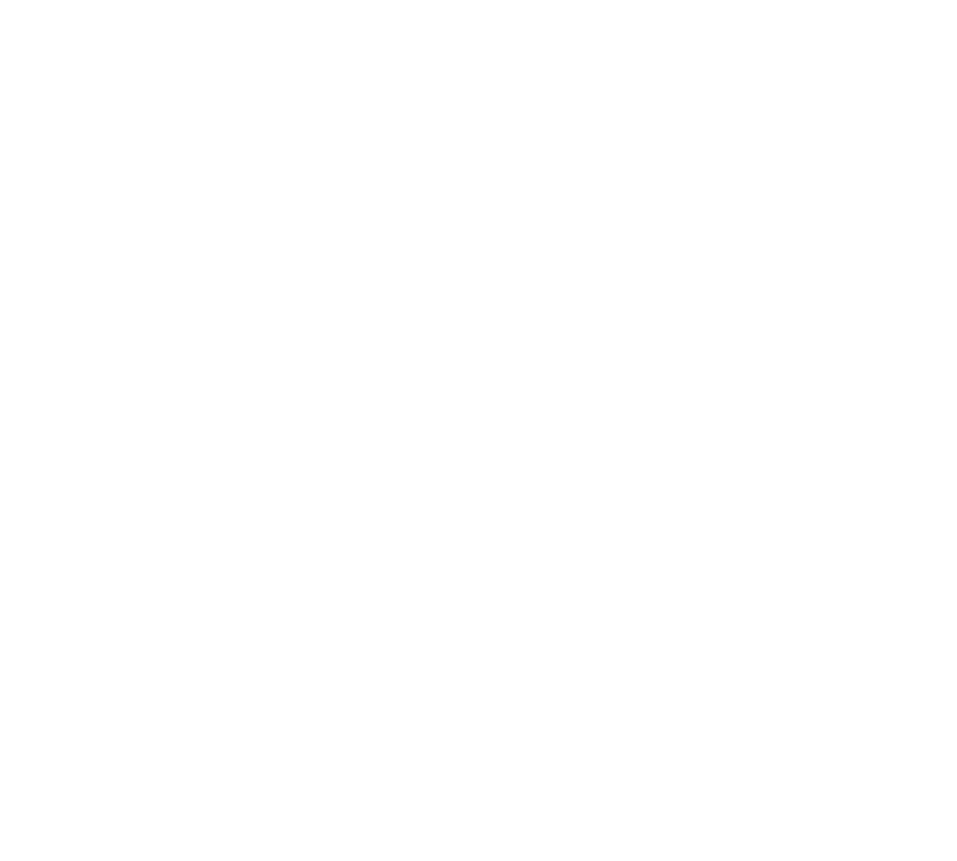
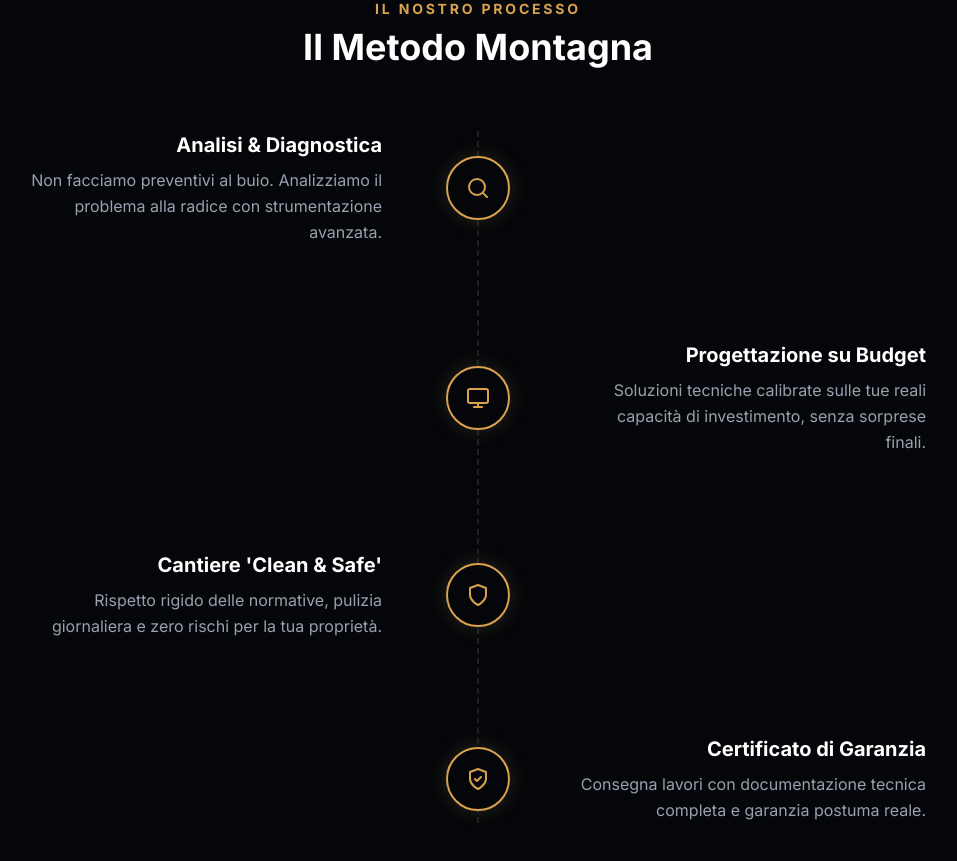
Before and after one commit to Dulo1/mcesite, a Next.js app: page / in a window 1280 px wide. Shown: the part 2040-2901 px from the top of the page, without its empty margins (162-1119 px from the left). Before the commit the page ends 1943 px from the top, so only its background shows below. Built offline with nearby package versions, Linux system fonts and the light colour scheme.

Commit message:
feat: Add ProcessTimeline component and integrate it into the home page.

```diff
--- a/app/page.tsx
+++ b/app/page.tsx
@@ -1,6 +1,7 @@
-import Hero from "../components/Hero";
-import TrustBar from "../components/TrustBar";
-import ServicesGrid from "../components/ServicesGrid";
+import Hero from "@/components/Hero";
+import TrustBar from "@/components/TrustBar";
+import ServicesGrid from "@/components/ServicesGrid";
+import ProcessTimeline from "@/components/ProcessTimeline";
 
 export default function Home() {
   return (
@@ -8,6 +9,7 @@
       <Hero />
       <TrustBar />
       <ServicesGrid />
+      <ProcessTimeline />
       {/* Other sections will be added here */}
     </main>
   );
--- /dev/null
+++ b/components/ProcessTimeline.tsx
@@ -0,0 +1,133 @@
+'use client';
+
+import React, { useEffect, useRef, useState } from 'react';
+
+const ProcessTimeline = () => {
+ const steps = [
+  {
+   title: "Analisi & Diagnostica",
+   description: "Non facciamo preventivi al buio. Analizziamo il problema alla radice con strumentazione avanzata.",
+   icon: (
+    <svg xmlns="http://www.w3.org/2000/svg" width="24" height="24" viewBox="0 0 24 24" fill="none" stroke="currentColor" strokeWidth="2" strokeLinecap="round" strokeLinejoin="round">
+     <circle cx="11" cy="11" r="8"></circle>
+     <line x1="21" y1="21" x2="16.65" y2="16.65"></line>
+    </svg>
+   )
+  },
+  {
+   title: "Progettazione su Budget",
+   description: "Soluzioni tecniche calibrate sulle tue reali capacità di investimento, senza sorprese finali.",
+   icon: (
+    <svg xmlns="http://www.w3.org/2000/svg" width="24" height="24" viewBox="0 0 24 24" fill="none" stroke="currentColor" strokeWidth="2" strokeLinecap="round" strokeLinejoin="round">
+     <rect x="2" y="3" width="20" height="14" rx="2" ry="2"></rect>
+     <line x1="8" y1="21" x2="16" y2="21"></line>
+     <line x1="12" y1="17" x2="12" y2="21"></line>
+    </svg>
+   )
+  },
+  {
+   title: "Cantiere 'Clean & Safe'",
+   description: "Rispetto rigido delle normative, pulizia giornaliera e zero rischi per la tua proprietà.",
+   icon: (
+    <svg xmlns="http://www.w3.org/2000/svg" width="24" height="24" viewBox="0 0 24 24" fill="none" stroke="currentColor" strokeWidth="2" strokeLinecap="round" strokeLinejoin="round">
+     <path d="M12 22s8-4 8-10V5l-8-3-8 3v7c0 6 8 10 8 10z"></path>
+    </svg>
+   )
+  },
+  {
+   title: "Certificato di Garanzia",
+   description: "Consegna lavori con documentazione tecnica completa e garanzia postuma reale.",
+   icon: (
+    <svg xmlns="http://www.w3.org/2000/svg" width="24" height="24" viewBox="0 0 24 24" fill="none" stroke="currentColor" strokeWidth="2" strokeLinecap="round" strokeLinejoin="round">
+     <path d="M12 22s8-4 8-10V5l-8-3-8 3v7c0 6 8 10 8 10z"></path>
+     <path d="M9 12l2 2 4-4"></path>
+    </svg>
+   )
+  }
+ ];
+
+ const [visibleSteps, setVisibleSteps] = useState<number[]>([]);
+ const containerRef = useRef<HTMLDivElement>(null);
+
+ useEffect(() => {
+  const observer = new IntersectionObserver(
+   (entries) => {
+    entries.forEach((entry) => {
+     if (entry.isIntersecting) {
+      const index = Number(entry.target.getAttribute('data-index'));
+      setVisibleSteps((prev) => {
+       if (prev.includes(index)) return prev;
+       return [...prev, index];
+      });
+      // Optional: Stop observing once visible
+      observer.unobserve(entry.target);
+     }
+    });
+   },
+   {
+    threshold: 0.1, // Trigger as soon as 10% is visible
+    rootMargin: '0px 0px -10% 0px' // Trigger slightly before it hits the bottom
+   }
+  );
+
+  const elements = containerRef.current?.querySelectorAll('.timeline-step');
+  elements?.forEach((el) => observer.observe(el));
+
+  return () => observer.disconnect();
+ }, []);
+
+ return (
+  <section className="py-24 bg-primary-dark relative overflow-hidden">
+   {/* Background Texture/Gradient */}
+   <div className="absolute inset-0 bg-[radial-gradient(circle_at_center,_var(--tw-gradient-stops))] from-[#1a1a1a] to-primary-dark opacity-50"></div>
+
+   <div className="container mx-auto px-4 relative z-10" ref={containerRef}>
+    <div className="text-center mb-16">
+     <span className="text-sm font-bold tracking-[0.2em] text-accent uppercase mb-2 block">
+      IL NOSTRO PROCESSO
+     </span>
+     <h2 className="text-3xl md:text-4xl font-bold font-display text-white">
+      Il Metodo Montagna
+     </h2>
+    </div>
+
+    <div className="relative max-w-4xl mx-auto">
+     {/* Vertical Line */}
+     <div className="absolute left-1/2 transform -translate-x-1/2 h-full w-px bg-dashed border-l-2 border-dashed border-white/10 hidden md:block"></div>
+
+     <div className="flex flex-col gap-12 md:gap-24">
+      {steps.map((step, index) => (
+       <div
+        key={index}
+        data-index={index}
+        className={`timeline-step flex flex-col md:flex-row items-center gap-8 md:gap-16 transition-all duration-1000 ease-out transform ${visibleSteps.includes(index)
+          ? 'opacity-100 translate-y-0'
+          : 'opacity-0 translate-y-20'
+         }`}
+       >
+        {/* Text Content - Alternating */}
+        <div className={`flex-1 text-center md:text-right ${index % 2 === 0 ? 'md:order-1' : 'md:order-3 md:text-left'}`}>
+         <h3 className="text-xl font-bold font-display text-white mb-2">{step.title}</h3>
+         <p className="text-gray-400 font-body leading-relaxed">{step.description}</p>
+        </div>
+
+        {/* Icon Marker */}
+        <div className="relative z-10 md:order-2 flex-shrink-0">
+         <div className={`w-16 h-16 rounded-full bg-primary-dark border-2 border-accent flex items-center justify-center text-accent shadow-[0_0_20px_rgba(197,165,114,0.2)] transition-transform duration-700 delay-300 ${visibleSteps.includes(index) ? 'scale-100' : 'scale-0'
+          }`}>
+          {step.icon}
+         </div>
+        </div>
+
+        {/* Empty Space for alignment */}
+        <div className={`hidden md:block flex-1 ${index % 2 === 0 ? 'md:order-3' : 'md:order-1'}`}></div>
+       </div>
+      ))}
+     </div>
+    </div>
+   </div>
+  </section>
+ );
+};
+
+export default ProcessTimeline;
```
